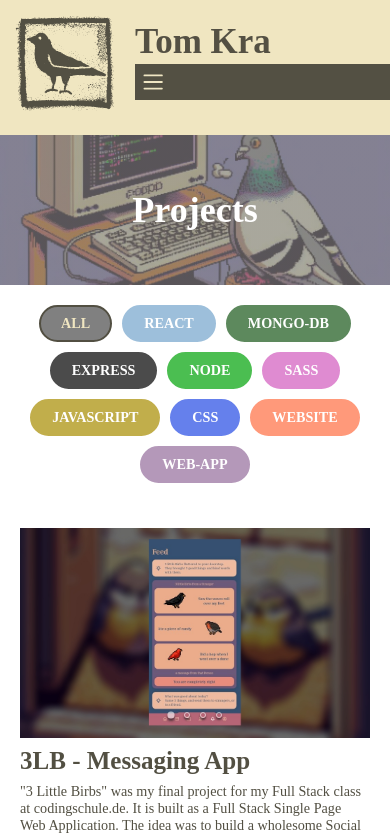
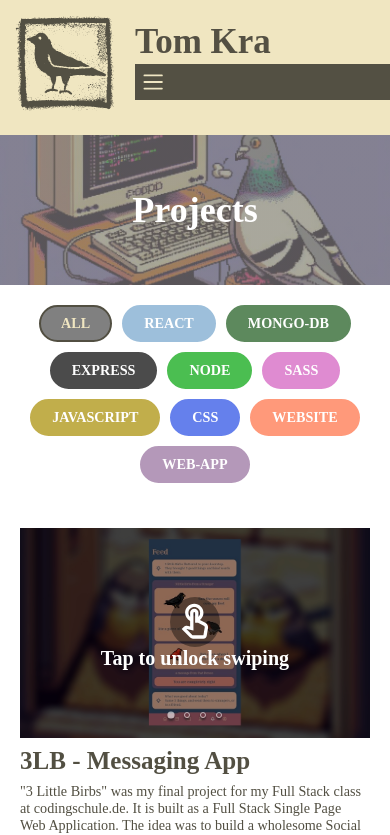
Before and after one commit to tom-mate-o/Portfolio-Website, a React (Create React App) app: page /projects in a window 390 px wide. Shown: the top 835 px of the page. Built offline with nearby package versions, Linux system fonts and the light colour scheme; a web font is replaced by a local one.

Commit message:
mobile gallery

```diff
--- a/package.json
+++ b/package.json
@@ -9,6 +9,7 @@
     "react": "^18.2.0",
     "react-dom": "^18.2.0",
     "react-grid-gallery": "^1.0.1-alpha.0",
+    "react-icons": "^5.0.1",
     "react-image-gallery": "^1.3.0",
     "react-router-dom": "^6.22.0",
     "react-scripts": "^5.0.1",
@@ -17,7 +18,7 @@
   },
   "scripts": {
     "start": "react-scripts start",
-    "build": "CI=false react-scripts build",
+    "build": "react-scripts build",
     "test": "react-scripts test",
     "eject": "react-scripts eject"
   },
--- a/src/app/scss/components/_projects.scss
+++ b/src/app/scss/components/_projects.scss
@@ -184,6 +184,7 @@
       .text {
         grid-column: 2/3;
         grid-row: 1/2;
+        margin-left: u.rem(15);
 
         h1 {
           padding-block-start: u.rem(0);
@@ -208,3 +209,21 @@
     }
   }
 }
+
+.antiSwipe {
+  &__div {
+    display: flex;
+
+    @include u.breakpoint('medium') {
+      display: none;
+    }
+
+    &__icon {
+      width: 50px;
+      height: 50px;
+      background-color: var(--dark-color-mobile-gallery-opacity);
+      border-radius: 50%;
+      padding: 5px;
+    }
+  }
+}
--- a/src/app/scss/globals/_colors.scss
+++ b/src/app/scss/globals/_colors.scss
@@ -20,6 +20,8 @@
   --secondary-button-text-color: hsl(0, 0%, 100%);
   --secondary-button-text-color-hover: hsl(49, 11%, 29%);
 
+  --dark-color-mobile-gallery-opacity: rgba(0, 0, 0, 0.4);
+
   --all-color: hsl(0, 0%, 50%);
   --react-color: hsl(207, 46%, 63%);
   --mongo-db-color: hsl(120, 56%, 22%);
--- a/src/pages/projects.js
+++ b/src/pages/projects.js
@@ -6,6 +6,7 @@ import { BrowserRouter, Routes, Route, Link } from 'react-router-dom';
 import ImageGallery from 'react-image-gallery';
 import { ReactComponent as GitHubLink } from '../img/github.svg';
 import { ReactComponent as WebsiteLink } from '../img/eye-regular.svg';
+import { MdOutlineTouchApp } from 'react-icons/md';
 
 export default function Projects() {
   useEffect(() => {
@@ -14,10 +15,19 @@ export default function Projects() {
 
   const [selectedTags, setSelectedTags] = useState(['All']);
   const [activeTag, setActiveTag] = useState('All');
+  const [isGalleryActive, setIsGalleryActive] = useState(false);
 
   const handleTagClick = (tag) => {
     setSelectedTags([tag]);
     setActiveTag(tag);
+  };
+
+  const handleGalleryActivation = (id) => {
+    setIsGalleryActive((prevState) => ({ ...prevState, [id]: true }));
+
+    setTimeout(() => {
+      setIsGalleryActive((prevState) => ({ ...prevState, [id]: false }));
+    }, 10000);
   };
 
   return (
@@ -67,7 +77,33 @@ export default function Projects() {
                     <h1>{item.name}</h1>
                     <p dangerouslySetInnerHTML={{ __html: item.text }} />
                   </div>
-                  <div className="image">
+                  <div className="antiSwipe" style={{ position: 'relative' }}>
+                    {!isGalleryActive[item.id] && (
+                      <div
+                        className="antiSwipe__div"
+                        style={{
+                          position: 'absolute',
+                          top: 0,
+                          left: 0,
+                          right: 0,
+                          bottom: 0,
+                          zIndex: 2,
+                          backgroundColor:
+                            'var(--dark-color-mobile-gallery-opacity)',
+
+                          flexDirection: 'column',
+                          justifyContent: 'center',
+                          alignItems: 'center',
+                          color: 'white',
+                        }}
+                        onClick={() => handleGalleryActivation(item.id)}
+                      >
+                        <MdOutlineTouchApp className="antiSwipe__div__icon" />
+
+                        <h3>Tap to unlock swiping</h3>
+                      </div>
+                    )}
+
                     <ImageGallery
                       class="imageGallery"
                       items={item.images}
@@ -77,8 +113,6 @@ export default function Projects() {
                       showThumbnails={false}
                       slideDuration={500}
                       slideInterval={2000}
-                      emulateTouch={false}
-                      swipable={false}
                     />
                   </div>
                   <div className="buttons">
```
Also changed, not shown: src/dist/style.css, 99 other files (tests, documents, lock files or other folders).
